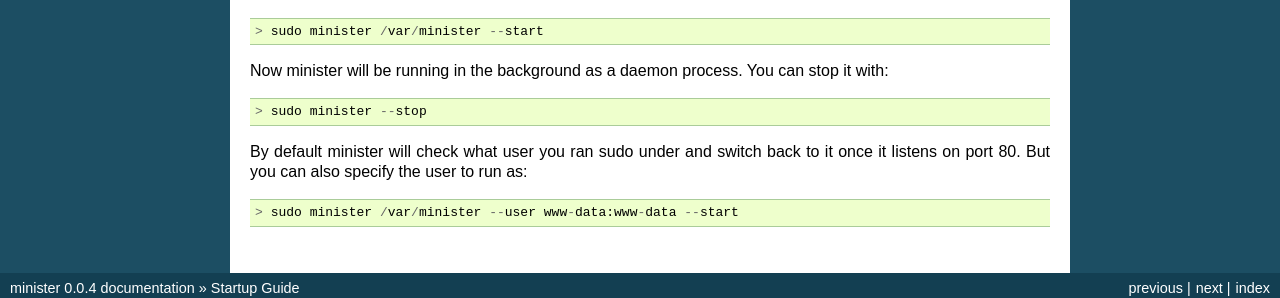
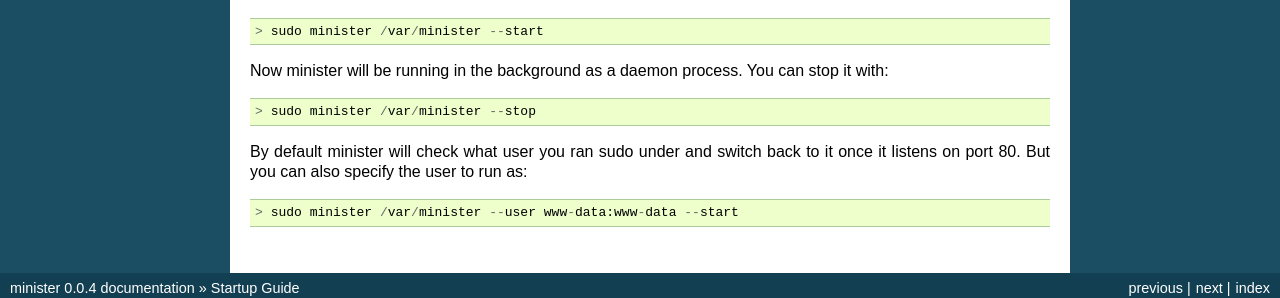
Before and after one commit to DeadWisdom/Minister, a Sphinx documentation site: the page built from docs/getting_started.txt, in a window 1280 px wide and 900 px high, scrolled down 1887 px. Shown: the part 565-863 px from the top of the window. Built offline with Sphinx 7.4.7, drawn with Linux system fonts in a browser that asks for light colours.

Commit message:
Fixed eroneous doc.

```diff
--- a/docs/getting_started.txt
+++ b/docs/getting_started.txt
@@ -145,7 +145,7 @@ serve on port 80::
 Now minister will be running in the background as a daemon process.  You can
 stop it with::
 
-    > sudo minister --stop
+    > sudo minister /var/minister --stop
 
 By default minister will check what user you ran sudo under and switch back
 to it once it listens on port 80.  But you can also specify the user to run as::
```
